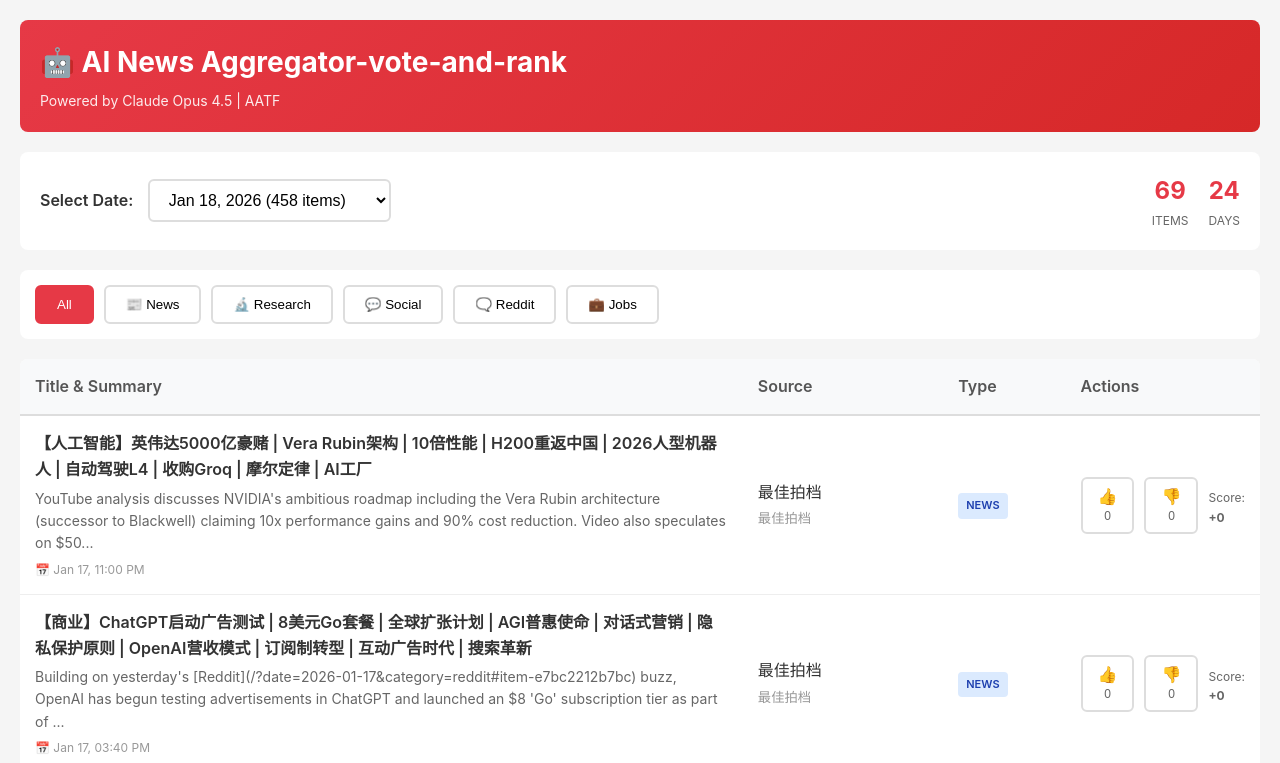
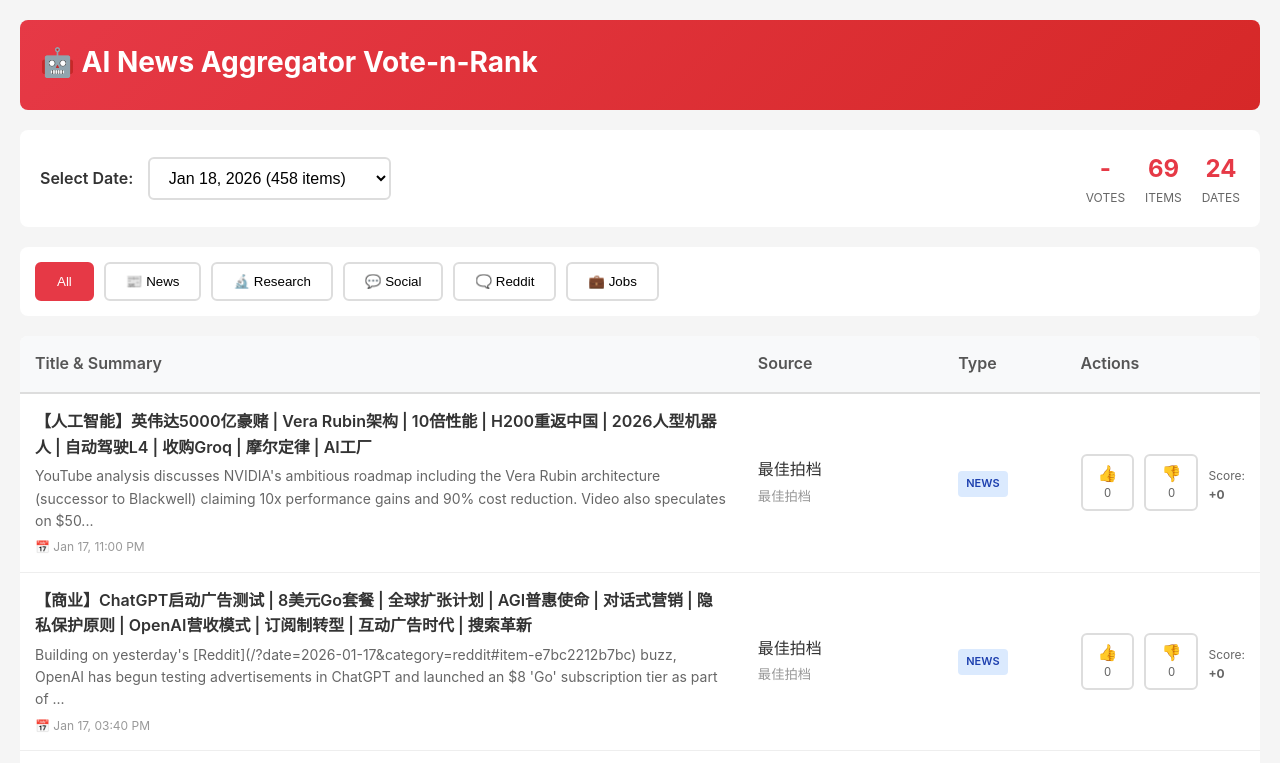
Before and after one commit to sparktsao/ai-news-aggregator-pub, a plain HTML site: page index.html in a window 1280 px wide. Shown: the top 763 px of the page. Drawn offline with Linux system fonts and the light colour scheme; no server answers.

Commit message:
Update branding and add vote statistics display
- Change title to 'AI News Aggregator Vote-n-Rank'
- Remove 'Powered by Claude Opus 4.5 | AATF' subtitle
- Add total votes counter in stats section
- Rename 'Days' to 'Dates' for clarity
- Auto-update vote count after each vote

```diff
--- a/index.html
+++ b/index.html
@@ -3,7 +3,7 @@
 <head>
     <meta charset="UTF-8">
     <meta name="viewport" content="width=device-width, initial-scale=1.0">
-    <title>AI News Aggregator-vote-and-rank</title>
+    <title>AI News Aggregator Vote-n-Rank</title>
     <style>
         * {
             margin: 0;
@@ -259,8 +259,7 @@
 <body>
     <div class="container">
         <header>
-            <h1>🤖 AI News Aggregator-vote-and-rank</h1>
-            <div class="subtitle">Powered by Claude Opus 4.5 | AATF</div>
+            <h1>🤖 AI News Aggregator Vote-n-Rank</h1>
         </header>
 
         <div id="error-container"></div>
@@ -275,12 +274,16 @@
 
             <div class="stats">
                 <div class="stat">
+                    <div class="stat-value" id="total-votes">0</div>
+                    <div class="stat-label">Votes</div>
+                </div>
+                <div class="stat">
                     <div class="stat-value" id="total-items">0</div>
                     <div class="stat-label">Items</div>
                 </div>
                 <div class="stat">
                     <div class="stat-value" id="total-dates">0</div>
-                    <div class="stat-label">Days</div>
+                    <div class="stat-label">Dates</div>
                 </div>
             </div>
         </div>
@@ -362,6 +365,9 @@
 
                 // Update stats
                 document.getElementById('total-dates').textContent = index.totalDates;
+
+                // Load vote stats
+                loadVoteStats();
 
                 // Load data for current date
                 await loadDate(currentDate);
@@ -547,6 +553,9 @@
                     setTimeout(() => renderTable(), 300);
                 }
 
+                // Update total vote count
+                loadVoteStats();
+
                 // Show success
                 showError(`✅ Vote recorded!`, 'success');
 
@@ -615,6 +624,25 @@
             }
         }
 
+        // Load vote statistics from API
+        async function loadVoteStats() {
+            if (!VOTING_ENABLED) {
+                document.getElementById('total-votes').textContent = '-';
+                return;
+            }
+
+            try {
+                const response = await fetch(`${VOTE_API_URL}/stats`);
+                if (!response.ok) throw new Error('Failed to load stats');
+
+                const stats = await response.json();
+                document.getElementById('total-votes').textContent = stats.total_votes || 0;
+            } catch (error) {
+                console.error('Failed to load vote stats:', error);
+                document.getElementById('total-votes').textContent = '-';
+            }
+        }
+
         // Helpers
         function formatDate(dateStr) {
             const date = new Date(dateStr);
```
